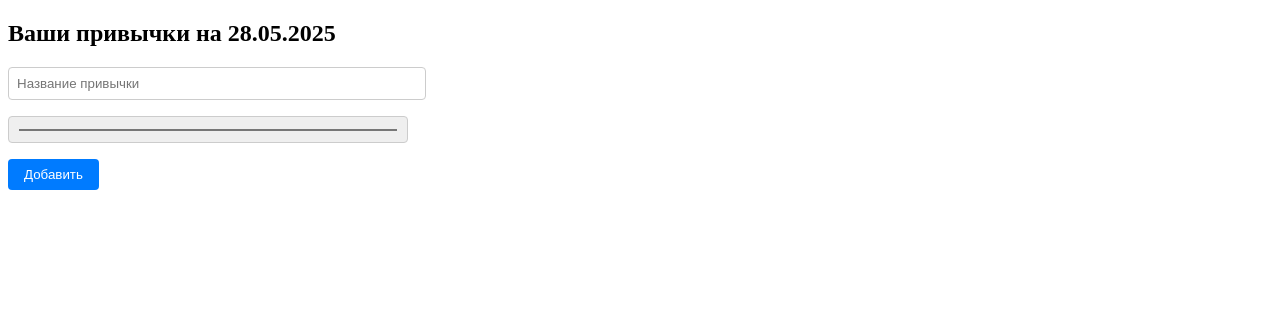
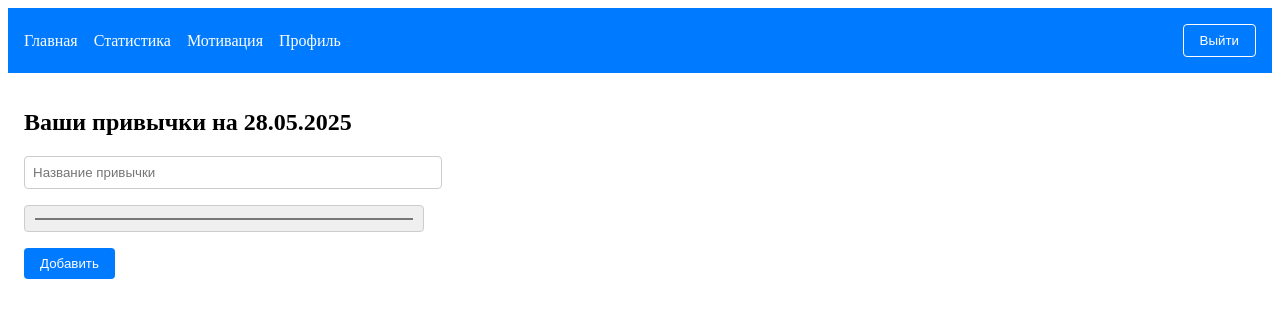
Before and after one commit to Zhaglo/zhelazo-app, a React app: page /dashboard in a window 1280 px wide. Shown: the top 318 px of the page. Built offline with nearby package versions, Linux system fonts and the light colour scheme; sample sign-in values are in the browser's storage.

Commit message:
feat: add header and navigate

```diff
--- /dev/null
+++ b/src/components/Header.tsx
@@ -0,0 +1,43 @@
+import { NavLink, useNavigate } from "react-router-dom";
+
+const Header = () => {
+    const navigate = useNavigate();
+
+    const handleLogout = () => {
+        localStorage.removeItem("token");
+        navigate("/login");
+    };
+
+    return (
+        <header
+            style={{
+                display: "flex",
+                justifyContent: "space-between",
+                alignItems: "center",
+                padding: "1rem",
+                backgroundColor: "#007bff",
+                color: "#fff",
+            }}
+        >
+            <nav style={{ display: "flex", gap: "1rem" }}>
+                <NavLink to="/dashboard" style={{ color: "#fff", textDecoration: "none" }}>
+                    Главная
+                </NavLink>
+                <NavLink to="/stats" style={{ color: "#fff", textDecoration: "none" }}>
+                    Статистика
+                </NavLink>
+                <NavLink to="/motivation" style={{ color: "#fff", textDecoration: "none" }}>
+                    Мотивация
+                </NavLink>
+                <NavLink to="/profile" style={{ color: "#fff", textDecoration: "none" }}>
+                    Профиль
+                </NavLink>
+            </nav>
+            <button onClick={handleLogout} style={{ background: "transparent", border: "1px solid #fff", color: "#fff", padding: "0.5rem 1rem", borderRadius: "4px" }}>
+                Выйти
+            </button>
+        </header>
+    );
+};
+
+export default Header;
--- a/src/layouts/PrivateLayout.tsx
+++ b/src/layouts/PrivateLayout.tsx
@@ -1,6 +1,6 @@
-import { Navigate, Outlet } from "react-router-dom";
+import Header from "../components/Header";
+import { Outlet, Navigate } from "react-router-dom";
 
-// Заглушка проверки авторизации — позже заменим на реальную проверку
 const isAuthenticated = () => {
     return !!localStorage.getItem("token");
 };
@@ -12,8 +12,10 @@ const PrivateLayout = () => {
 
     return (
         <div>
-            {/* Можно добавить общий Header/NavBar тут */}
-            <Outlet />
+            <Header />
+            <main style={{ padding: "1rem" }}>
+                <Outlet />
+            </main>
         </div>
     );
 };
```
